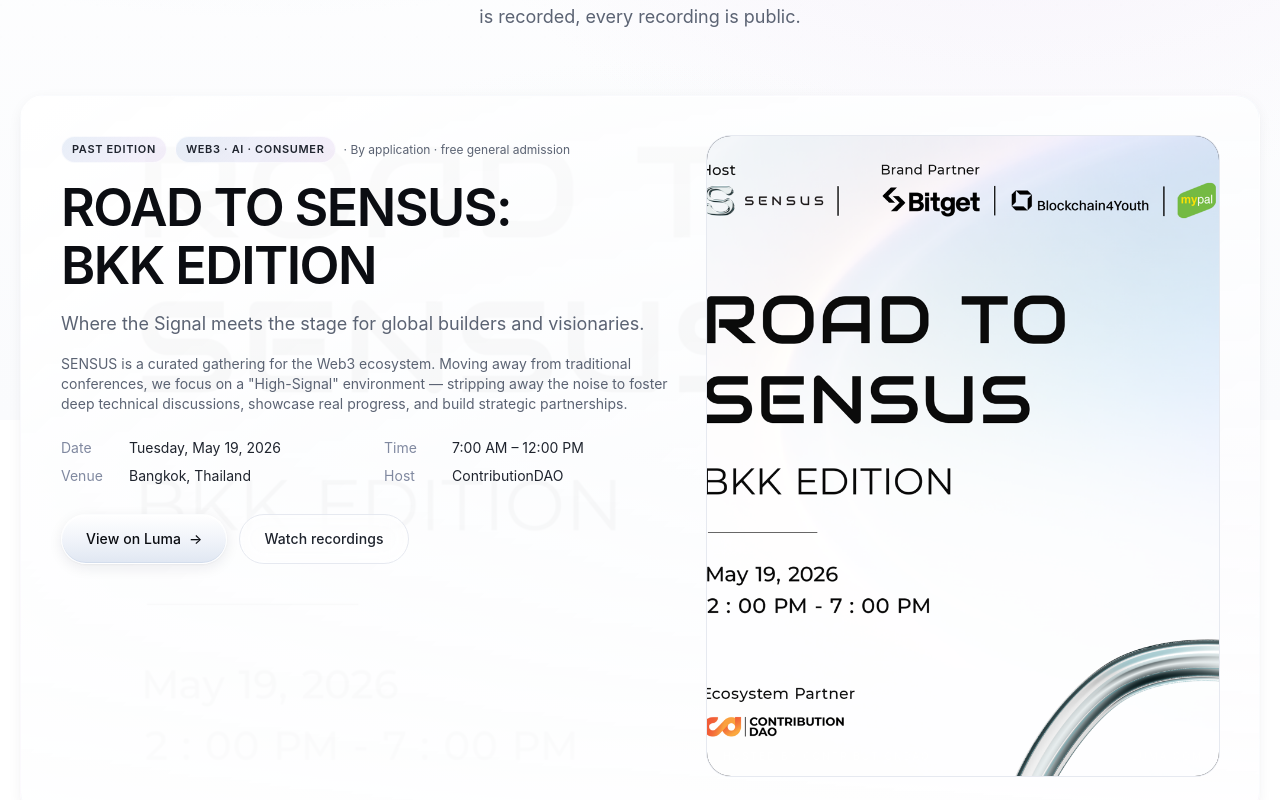
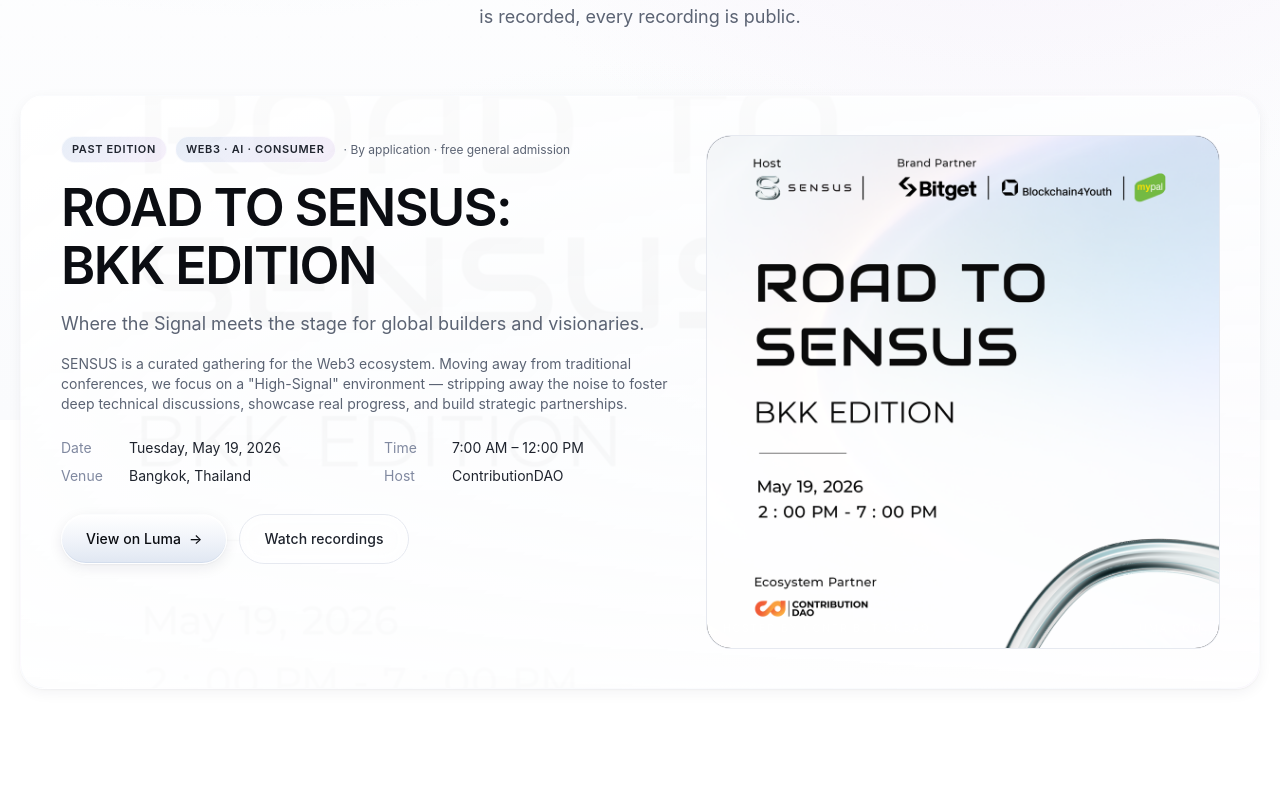
Before and after one commit to maymthws/sensus-website, a Next.js app: page /events in a window 1280 px wide. Shown: the part 380-1180 px from the top of the page. Built offline with nearby package versions, Linux system fonts and the light colour scheme; no server answers.

Commit message:
fix(events): switch featured cover to 1:1 (aspect-square)
The featured event cover was rendered at aspect-[4/5] (portrait),
which cropped the 1:1 brand image. Changed to aspect-square so
the cover displays as the original 1:1 source — no crop, no
letterbox. Gallery cells were already 1:1.

```diff
--- a/app/events/page.tsx
+++ b/app/events/page.tsx
@@ -133,7 +133,7 @@
             {/* Right: cover image (clean) */}
             <div className="relative">
               <div
-                className="relative aspect-[4/5] w-full rounded-[var(--radius-lg)] overflow-hidden ring-1 ring-[var(--line)] shadow-glass"
+                className="relative aspect-square w-full rounded-[var(--radius-lg)] overflow-hidden ring-1 ring-[var(--line)] shadow-glass"
                 style={{
                   background:
                     "linear-gradient(135deg, #1a1f2c 0%, #0b0d12 100%)",
```
